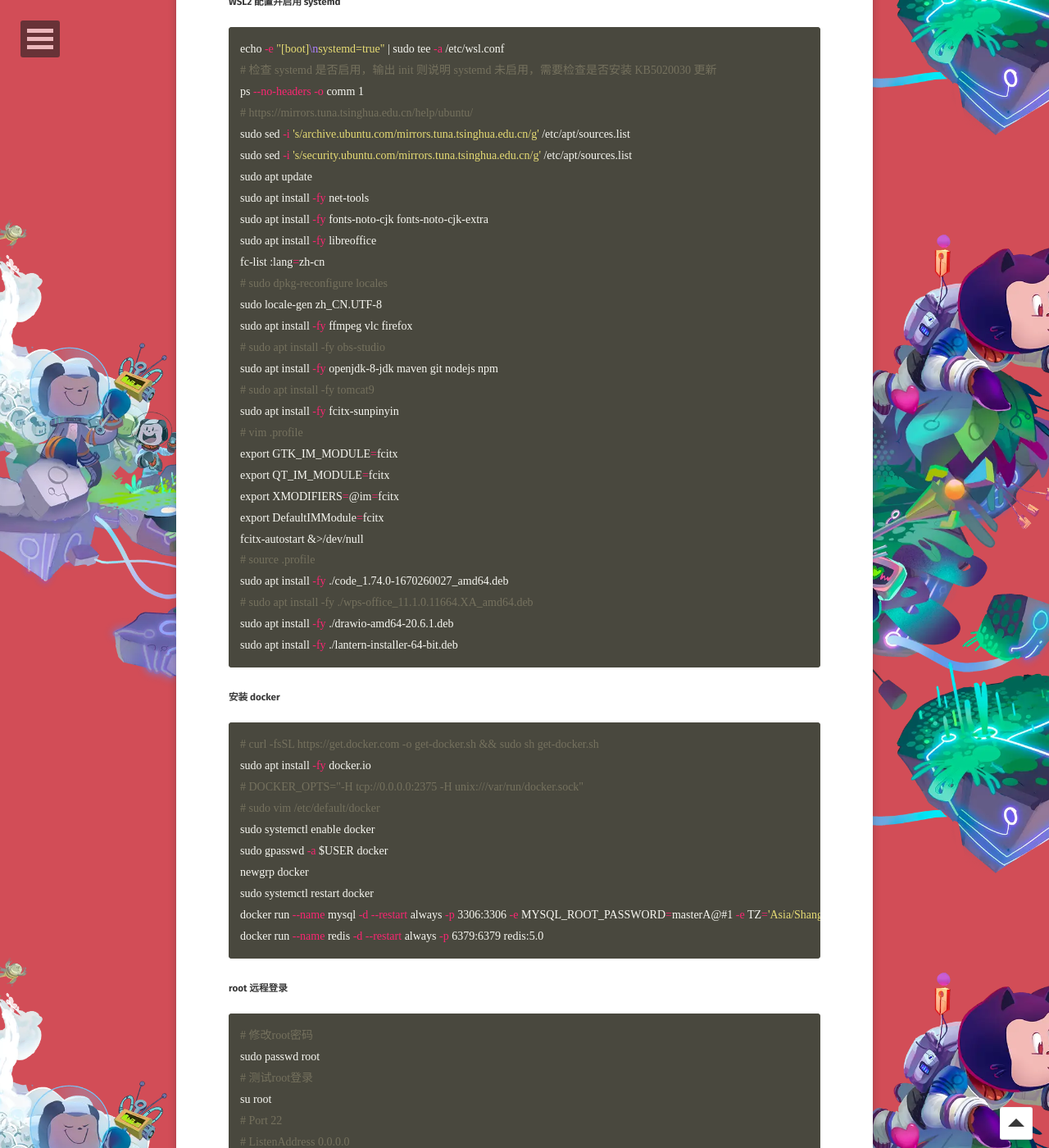
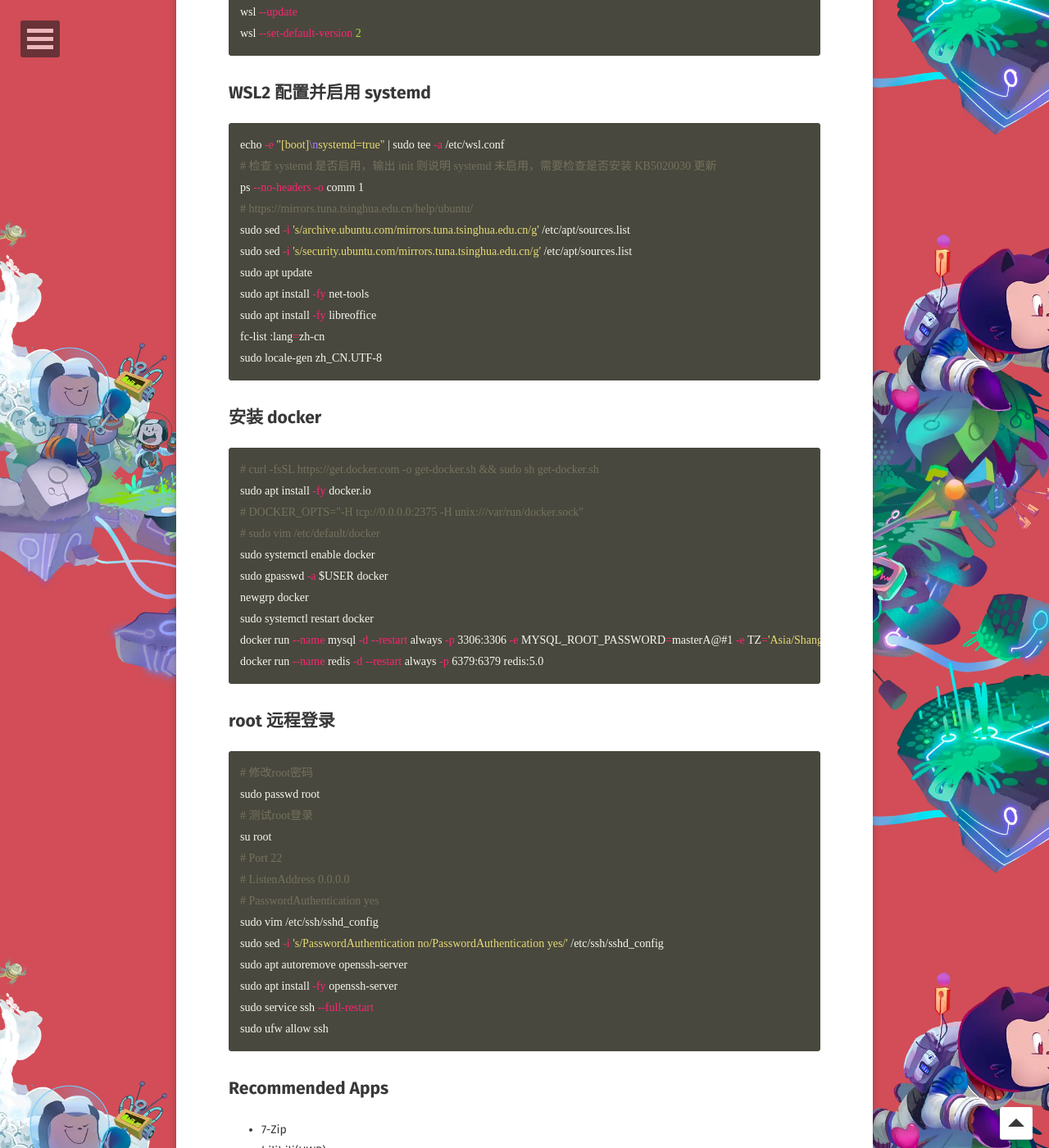
Before and after one commit to WebPavel/WebPavel.github.io, a Jekyll site: the page built from _posts/2021-12-03-WSL2-GUI.md, in a window 1280 px wide and 1400 px high, scrolled down 724 px. Shown: the whole window at 82% size. Built offline with Jekyll 4.4.1, drawn with Linux system fonts in a browser that asks for light colours; some web fonts are replaced; some of the changed text lies outside the part shown.

Commit message:
Update 2021-12-03-WSL2-GUI.md

````diff
--- a/_posts/2021-12-03-WSL2-GUI.md
+++ b/_posts/2021-12-03-WSL2-GUI.md
@@ -15,7 +18,7 @@ dism.exe /online /enable-feature /featurename:VirtualMachinePlatform /all /nores
 Restart-Computer
 ```
 
-##### 更新设置版本
+## 更新设置版本
 
 ```powershell
 # 更新前检查 Windows 10 LTSC 2021 是否安装 KB5020030
@@ -23,7 +26,7 @@ wsl --update
 wsl --set-default-version 2
 ```
 
-##### WSL2 配置并启用 systemd
+## WSL2 配置并启用 systemd
 
 ```shell
 echo -e "[boot]\nsystemd=true" | sudo tee -a /etc/wsl.conf
@@ -34,30 +37,12 @@ sudo sed -i 's/archive.ubuntu.com/mirrors.tuna.tsinghua.edu.cn/g' /etc/apt/sourc
 sudo sed -i 's/security.ubuntu.com/mirrors.tuna.tsinghua.edu.cn/g' /etc/apt/sources.list
 sudo apt update
 sudo apt install -fy net-tools
-sudo apt install -fy fonts-noto-cjk fonts-noto-cjk-extra
 sudo apt install -fy libreoffice
 fc-list :lang=zh-cn
-# sudo dpkg-reconfigure locales
 sudo locale-gen zh_CN.UTF-8
-sudo apt install -fy ffmpeg vlc firefox
-# sudo apt install -fy obs-studio
-sudo apt install -fy openjdk-8-jdk maven git nodejs npm
-# sudo apt install -fy tomcat9
-sudo apt install -fy fcitx-sunpinyin
-# vim .profile
-export GTK_IM_MODULE=fcitx
-export QT_IM_MODULE=fcitx
-export XMODIFIERS=@im=fcitx
-export DefaultIMModule=fcitx
-fcitx-autostart &>/dev/null
-# source .profile
-sudo apt install -fy ./code_1.74.0-1670260027_amd64.deb
-# sudo apt install -fy ./wps-office_11.1.0.11664.XA_amd64.deb
-sudo apt install -fy ./drawio-amd64-20.6.1.deb
-sudo apt install -fy ./lantern-installer-64-bit.deb
 ```
 
-##### 安装 docker
+## 安装 docker
 
 ```shell
 # curl -fsSL https://get.docker.com -o get-docker.sh && sudo sh get-docker.sh
@@ -72,7 +57,7 @@ docker run --name mysql -d --restart always -p 3306:3306 -e MYSQL_ROOT_PASSWORD=
 docker run --name redis -d --restart always -p 6379:6379 redis:5.0
 ```
 
-##### root 远程登录
+## root 远程登录
 
 ```shell
 # 修改root密码
````
Also changed, not shown: other parts of _posts/2021-12-03-WSL2-GUI.md (+18 -15 lines).
